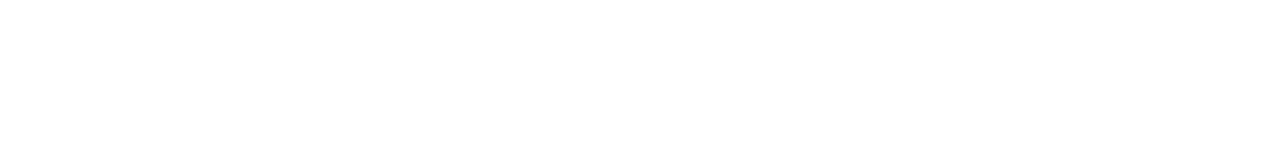
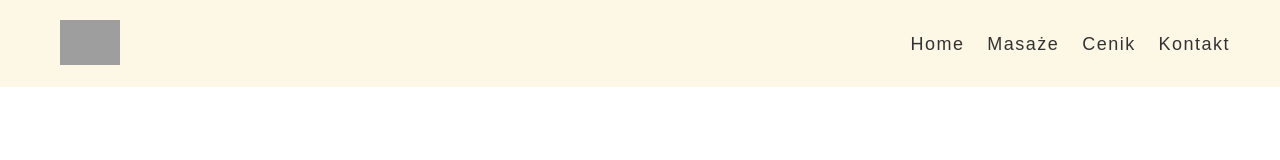
Before and after one commit to vatras-KJ/Aromaveda, a website: page index.html in a window 1280 px wide. Drawn offline with Linux system fonts and the light colour scheme; grey boxes are pictures that could not be loaded.

Commit message:
start created nav

```diff
--- a/index.html
+++ b/index.html
@@ -12,7 +12,19 @@
     <link rel="stylesheet" href="./dist/css/main.min.css">
 </head>
 <body>
-
+    <nav class="nav">
+    <div class="wrapper nav__box">
+        <div class="nav__box__logo">
+            <img src="../src/img/svg/logo.svg" alt="logo">
+        </div>
+        <div class="nav__box__menu">
+            <a href="">Home</a>
+            <a href="">Masaże</a>
+            <a href="">Cenik</a>
+            <a href="">Kontakt</a>
+        </div>
+    </div>
+</nav>
 
 
 
--- a/src/sass/main.scss
+++ b/src/sass/main.scss
@@ -1,2 +1,27 @@
 @use './_reset' as *;
 @use './_components' as *;
+
+.nav {
+    background-color: $secondColor;
+    &__box {
+        display: flex;
+        align-items: center;
+        justify-content: space-between;
+
+        &__logo {
+            img {
+                margin: 2rem;
+                width: 60px;
+            }
+        }
+
+        &__menu {
+            a {
+                font-size: 1.8rem;
+                margin: 0 1rem;
+                letter-spacing: 1.5px;
+                color: $darkcolor;
+            }
+        }
+    }
+}
```
Also changed, not shown: 1 other file.
